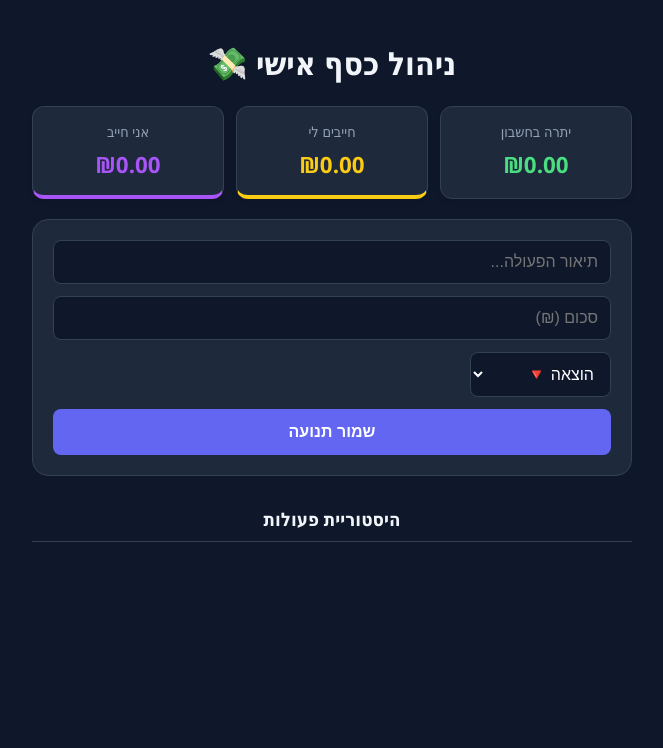
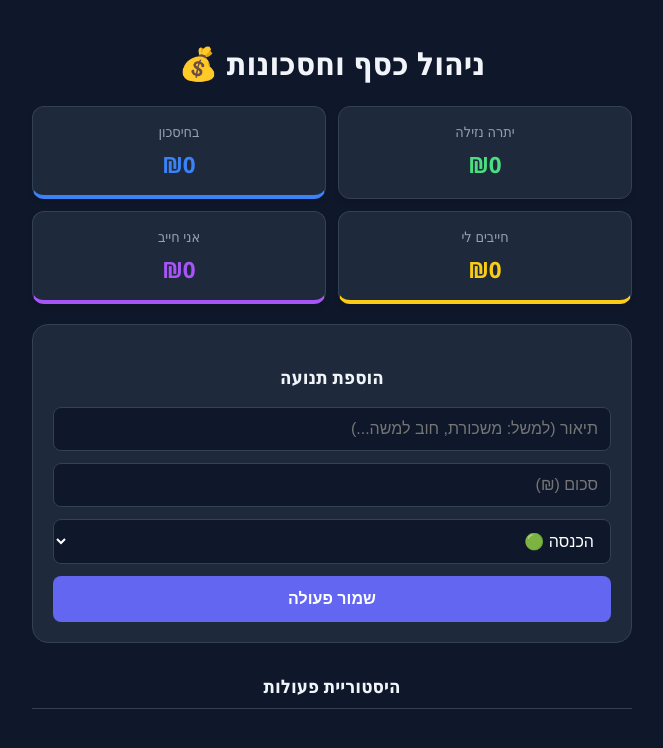
Before and after one commit to zbyqy3753-beep/zviki-98, a plain HTML site: page index.html in a window 1280 px wide. Shown: the whole page, without its empty margins (308-971 px from the left). Drawn offline with Linux system fonts and the light colour scheme; no server answers.

Commit message:
Update index.html

```diff
--- a/index.html
+++ b/index.html
@@ -3,43 +3,48 @@
 <head>
     <meta charset="UTF-8">
     <meta name="viewport" content="width=device-width, initial-scale=1.0">
-    <title>MoneyTracker | Dark Mode</title>
+    <title>MoneyTracker Pro</title>
     <link rel="stylesheet" href="style.css">
 </head>
 <body>
-
     <div class="app-container">
         <header>
-            <h1>ניהול כסף אישי 💸</h1>
+            <h1>ניהול כסף וחסכונות 💰</h1>
             <div class="balance-cards-container">
                 <div class="balance-card">
-                    <p>יתרה בחשבון</p>
-                    <h2 id="total-balance">₪0.00</h2>
+                    <p>יתרה נזילה</p>
+                    <h2 id="total-balance">₪0</h2>
                 </div>
+                <div class="balance-card savings-card">
+                    <p>בחיסכון</p>
+                    <h2 id="total-savings">₪0</h2>
+                </div>
+            </div>
+            <div class="balance-cards-container" style="margin-top: 10px;">
                 <div class="balance-card debt-card">
                     <p>חייבים לי</p>
-                    <h2 id="total-debt">₪0.00</h2>
+                    <h2 id="total-debt">₪0</h2>
                 </div>
                 <div class="balance-card owed-card">
                     <p>אני חייב</p>
-                    <h2 id="total-owed">₪0.00</h2>
+                    <h2 id="total-owed">₪0</h2>
                 </div>
             </div>
         </header>
 
         <section class="form-section">
+            <h3>הוספת תנועה</h3>
             <form id="transaction-form">
-                <input type="text" id="description" placeholder="תיאור הפעולה..." required>
+                <input type="text" id="description" placeholder="תיאור (למשל: משכורת, חוב למשה...)" required>
                 <input type="number" id="amount" placeholder="סכום (₪)" required>
-                <div class="type-toggle">
-                    <select id="type">
-                        <option value="expense">הוצאה 🔻</option>
-                        <option value="income">הכנסה 🟢</option>
-                        <option value="debt">חייבים לי (⏳)</option>
-                        <option value="owed">אני חייב (💸)</option>
-                    </select>
-                </div>
-                <button type="submit" id="submit-btn">שמור תנועה</button>
+                <select id="type">
+                    <option value="income">הכנסה 🟢</option>
+                    <option value="expense">הוצאה 🔻</option>
+                    <option value="debt">חייבים לי (⏳)</option>
+                    <option value="owed">אני חייב (💸)</option>
+                    <option value="savings">העברה לחיסכון 🏦</option>
+                </select>
+                <button type="submit" id="submit-btn">שמור פעולה</button>
             </form>
         </section>
 
@@ -48,7 +53,6 @@
             <div id="transactions-list"></div>
         </section>
     </div>
-
     <script type="module" src="app.js"></script>
 </body>
 </html>
```
